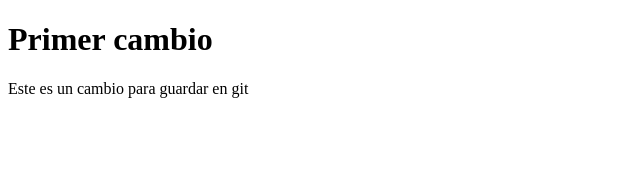
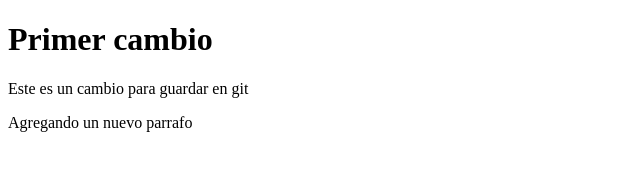
Before and after one commit to Julkian9/CursoGit, a plain HTML site: page index.html in a window 1280 px wide. Shown: the whole page, without its empty margins (0-640 px from the left). Drawn offline with Linux system fonts and the light colour scheme.

Commit message:
Update index.html

```diff
--- a/index.html
+++ b/index.html
@@ -9,6 +9,7 @@
 <body>
     <h1>Primer cambio</h1>
     <p>Este es un cambio para guardar en git</p>
+    <p>Agregando un nuevo parrafo</p>
 
 </body>
 </html>
```
